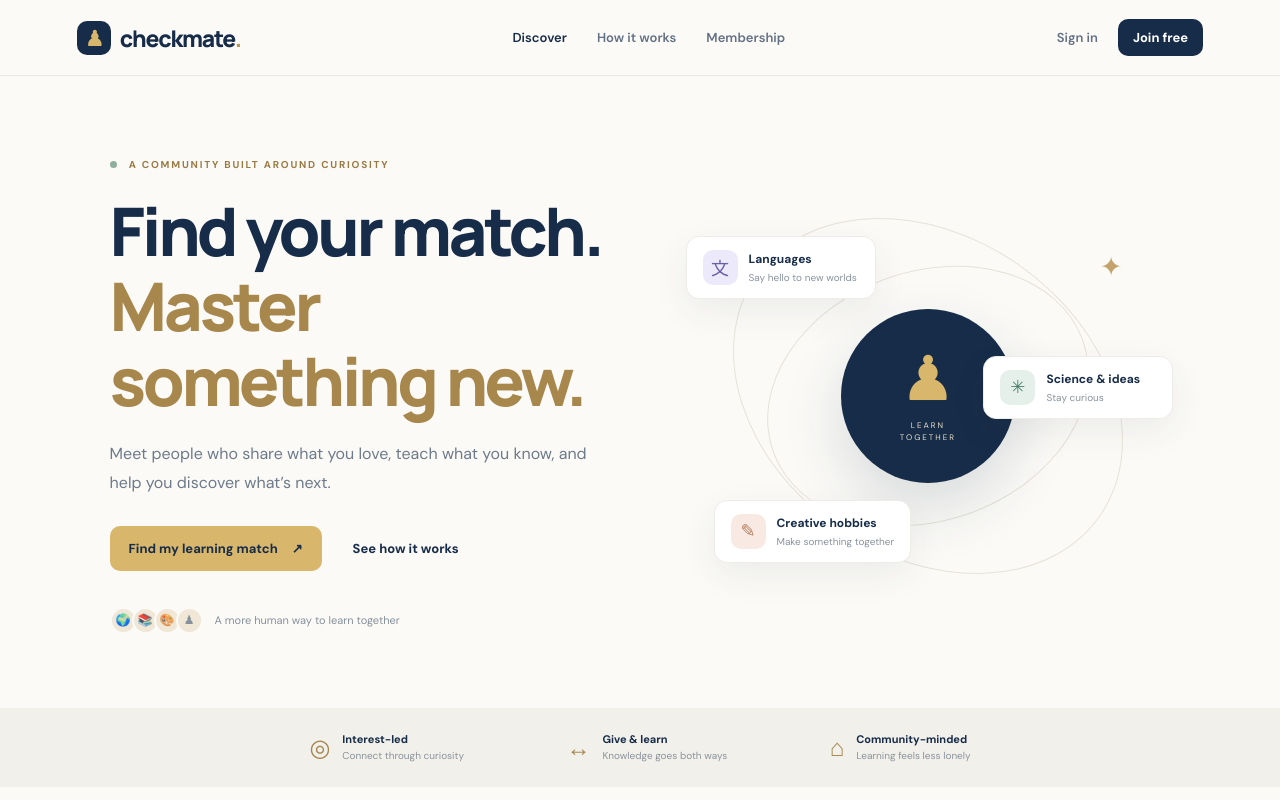
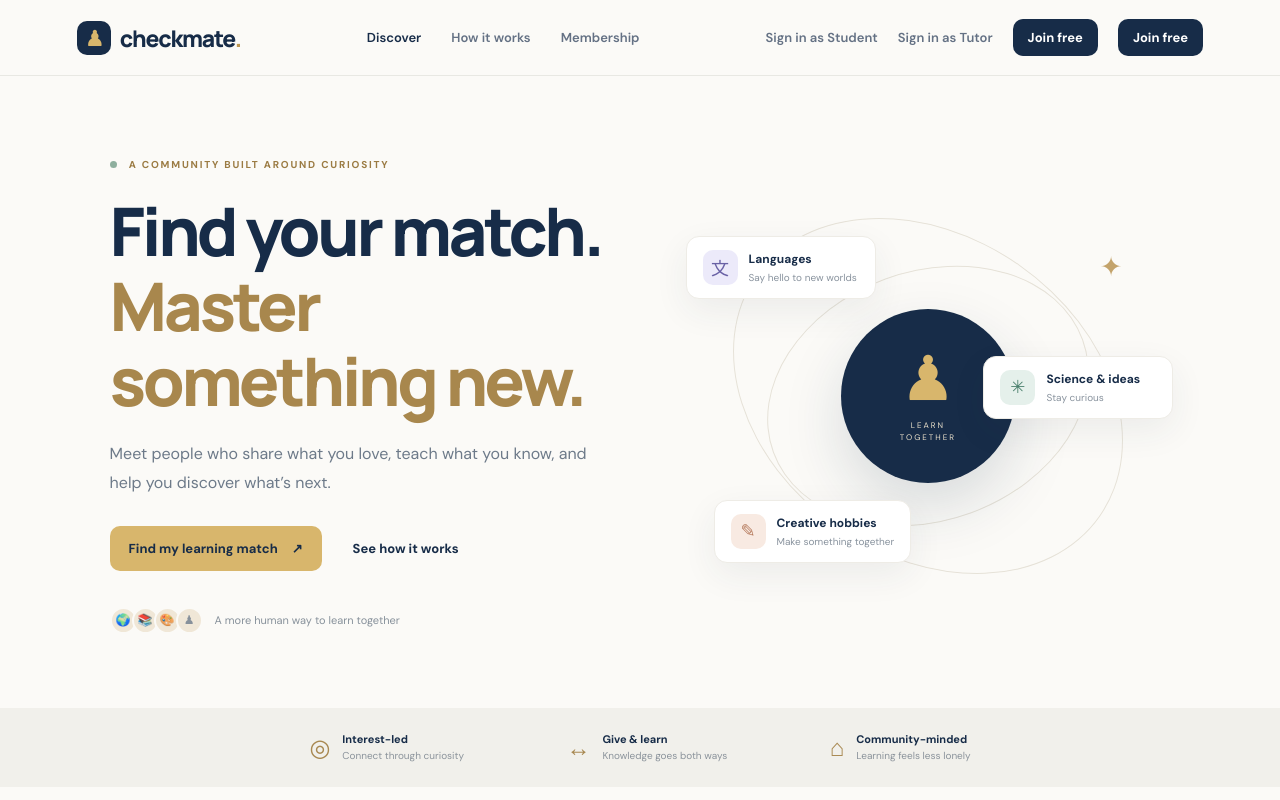
Before and after one commit to PauleneClaire/checkmate-website, a plain HTML site: page index.html in a window 1280 px wide. Shown: the top 800 px of the page. Drawn offline with Linux system fonts and the light colour scheme.

Commit message:
Update sign-in buttons for students and tutors
Replaced the single sign-in button with separate buttons for student and tutor sign-ins, and added a new join button.

```diff
--- a/index.html
+++ b/index.html
@@ -20,7 +20,11 @@
       <button class="nav-link" data-view="plans">Membership</button>
     </nav>
     <div class="top-actions">
-      <button class="text-button" id="signInBtn">Sign in</button>
+      <div class="top-actions">
+  <button class="text-button" id="studentSignInBtn">Sign in as Student</button>
+  <button class="text-button" id="tutorSignInBtn">Sign in as Tutor</button>
+  <button class="button button-dark button-small" id="joinTopBtn">Join free</button>
+</div>
       <button class="button button-dark button-small" id="joinTopBtn">Join free</button>
     </div>
   </header>
```
